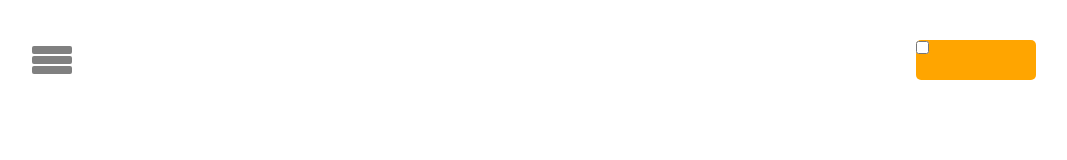
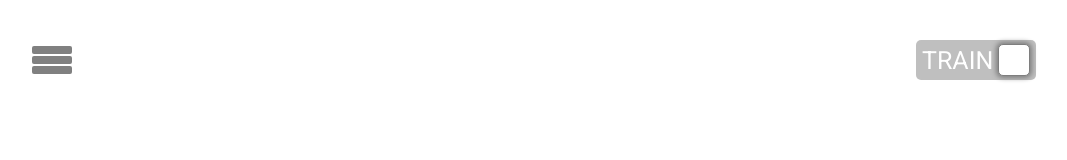
Before and after one commit to RamanLiaukovich/english-for-kids, a plain HTML site: page index.html in a window 1280 px wide. Shown: the whole page, without its empty margins (52-1119 px from the left). Drawn offline with Linux system fonts and the light colour scheme.

Commit message:
feat: realize mode switching

```diff
--- a/index.html
+++ b/index.html
@@ -26,8 +26,9 @@
             </ul>
         </nav>
         <label class="switcher">
-            <input type="checkbox" class="switcher-input">
-            <span class="switcher-text" data-on="Train" data-off="Play"></span>
+            <input type="checkbox" class="switcher-input" id="checkbox">
+            <span class="switcher-text" data-on="TRAIN" data-off="PLAY"></span>
+            <span class="switcher-box"></span>
 
         </label>
     </header>
--- a/index.js
+++ b/index.js
@@ -2,3 +2,8 @@ document.querySelector('.nav-bar').addEventListener('click', function() {
     this.classList.toggle('active');
     document.querySelector('.menu').classList.toggle('active');
 });
+
+
+function uncheck() {
+    document.getElementById('checkbox').checked = false;
+}
--- a/style.css
+++ b/style.css
@@ -93,19 +93,87 @@ body {
     color: orange;
 }
 
+
+/* mode switcher */
 .switcher {
     height: 40px;
     width: 120px;
-    background: orange;
+    background: gray;
     margin: 40px 10% auto auto;
+    border-radius: 5px;
+    cursor: pointer;
+    opacity: 0.5;
+}
+
+.switcher-input {
+    display: none;
+}
+
+.switcher-text {
+    height: 36px;
+    width: 116px;
+    position: absolute;
+    margin: 2px;
     border-radius: 5px;
 }
 
-/* .switcher-input {
-    opacity: 0;
-} */
+.switcher-text::before {
+    content: attr(data-on);
+    font-weight: 400;
+    font-family: "Roboto", sans-serif;
+    font-size: 25px;
+    margin: 4px 0 auto 4px;
+    position: absolute;
+    color: white;
+}
 
-.switcher-text {
-    width: 100%;
-    height: 100%;
+.switcher-box {
+    position: absolute;
+    width: 30px;
+    height: 30px;
+    background:white;
+    top: 44px;
+    right: calc((100% - 1120px) / 2 + 118px);
+    border: black 1px solid;
+    border-radius: 5px;
+    box-shadow: 0px 0px 5px 2px rgba(0,0,0,1);
+    transition: right 0.5s;
 }
+
+.switcher-box::after {
+    position: absolute;
+    background:red;
+    border-radius: 5px;
+    box-shadow: 0px 0px 5px 2px rgba(0,0,0,1);
+}
+
+#checkbox:checked~.switcher-text {
+    background: blue;
+}
+
+#checkbox:checked~.switcher-text::before {
+    content: attr(data-off);
+    font-weight: 400;
+    font-family: "Roboto", sans-serif;
+    font-size: 25px;
+    margin: 4px 0 auto 41px;
+    position: absolute;
+    color: white;
+}
+
+#checkbox:checked~.switcher-box {
+    right: calc((100% - 1120px) / 2 + 195px);
+    transition-duration: 0.2s;
+}
+
+
+
+@media screen and (max-width: 1120px) {
+    .switcher-box {
+        right: 10.6%;
+    }
+
+    #checkbox:checked~.switcher-box {
+        right: calc(10.6% + 80px);
+    }
+}
```
